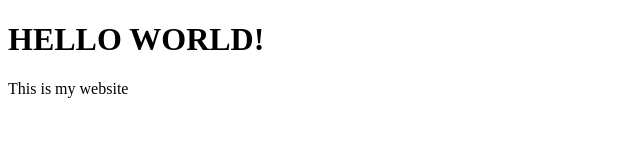
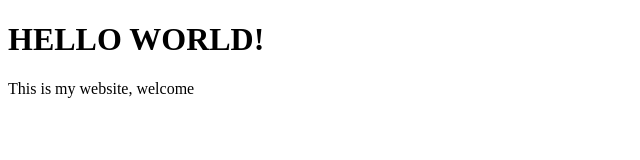
Before and after one commit to anzhe97/anzhe97.github.io, a plain HTML site: page index.html in a window 1280 px wide. Shown: the full height of the page, 0-640 px from the left. Drawn offline with Linux system fonts and the light colour scheme.

Commit message:
index.html

```diff
--- a/index.html
+++ b/index.html
@@ -2,6 +2,6 @@
 <html>
 <body>
 <h1> HELLO WORLD! </h1>
-<p> This is my website </p>
+<p> This is my website, welcome </p>
 </body>
 </html>
```
